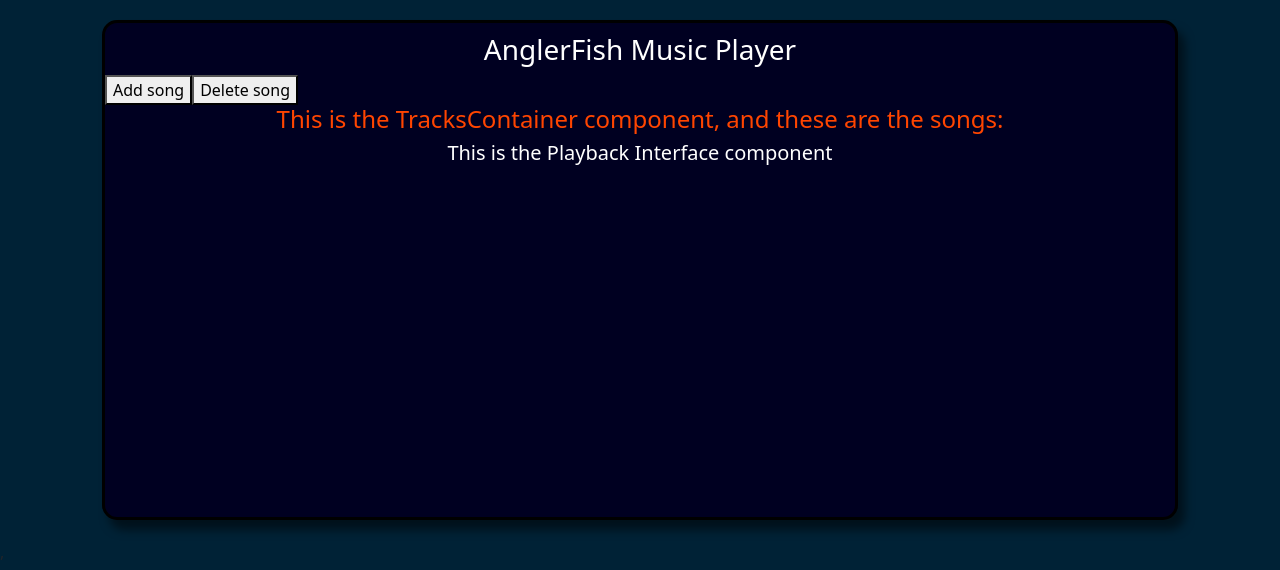
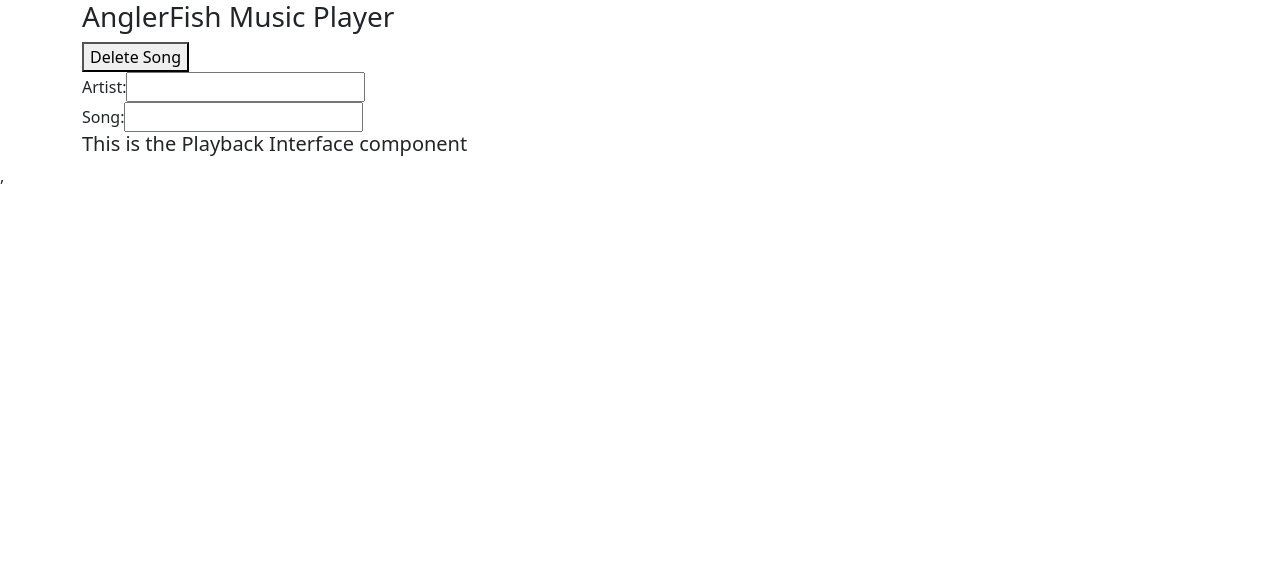
Before and after one commit to mfiloramo/anglerfish, a React app: page / in a window 1280 px wide. Shown: the top 570 px of the page. Built offline with nearby package versions, Linux system fonts and the light colour scheme.

Commit message:
frontend addSong and deleteSong operational (buttons/inputs)

```diff
--- a/client/assets/stylesheets/styles.css
+++ b/client/assets/stylesheets/styles.css
@@ -1,42 +1,44 @@
-html {
-    background-color: #002236;
+/*html {*/
+/*    background-color: #002236;*/
+/*}*/
+body {
+    background-color: orangered;
 }
+/*tr {*/
+/*    background-color: #ff0000;*/
+/*    border: white;*/
+/*    border-radius: 10px;*/
+/*}*/
 
-tr {
-    background-color: #ff0000;
-    border: white;
-    border-radius: 10px;
-}
+/*#root {*/
+/*    background-color: #002236;*/
+/*}*/
 
-#root {
-    background-color: #002236;
-}
+/*#playInterface {*/
+/*    text-align: center;*/
+/*}*/
 
-#playInterface {
-    text-align: center;
-}
+/*.outerBox {*/
+/*    color: white;*/
+/*    background-color: #000021;*/
+/*    margin: 20px;*/
+/*    height: 500px;*/
+/*    padding-top: 10px;*/
+/*    border-style: solid;*/
+/*    box-shadow: 7px 10px 10px rgba(0, 0, 0, .5);*/
+/*    border-radius: 15px;*/
+/*    border-color: black;*/
+/*}*/
 
-.outerBox {
-    color: white;
-    background-color: #000021;
-    margin: 20px;
-    height: 500px;
-    padding-top: 10px;
-    border-style: solid;
-    box-shadow: 7px 10px 10px rgba(0, 0, 0, .5);
-    border-radius: 15px;
-    border-color: black;
-}
+/*.innerBox {*/
+/*!* BUILD innerBox FORMATTING HERE *!*/
+/*}*/
 
-.innerBox {
-/* BUILD innerBox FORMATTING HERE */
-}
+/*#header {*/
+/*    text-align: center;*/
+/*}*/
 
-#header {
-    text-align: center;
-}
-
-#test {
-    text-align: center;
-    color: orangered;
-}
+/*#test {*/
+/*    text-align: center;*/
+/*    color: orangered;*/
+/*}*/
--- a/client/containers/TracksContainer.jsx
+++ b/client/containers/TracksContainer.jsx
@@ -1,50 +1,74 @@
-import React, { Component } from 'react';
+import React, { Component, useState } from 'react';
 // TODO: IMPORT SONG CREATOR THAT WILL QUERY FOR SONGS
 
+// USE AND INCREMENT A NUMBER TO ASSIGN UNIQUE KEY IDS TO COMPONENTS
 let key = 0;
 
 class TracksContainer extends Component {
   constructor(props) {
     super(props);
-
-    this.state = {
-      songs: []
-    }
+    this.state = { songs: [] }
 
     this.addSong = this.addSong.bind(this);
     this.deleteSong = this.deleteSong.bind(this);
+  };
 
-  }
-  addSong = () => {
-    const newState = [...this.state.songs];
-    newState.push(
-      <tr key={key++}>this is an added song!</tr>
+  addSong = e => {
+    if (e.keyCode === 13) {
+      const newState = this.state.songs;
+      newState.push(
+        <div key={key++}>This is a new song. It is by {e.target.value}</div>,
+        // <br />
     );
-    this.setState({ songs: newState });
-    console.log(key)
+      this.setState({ songs: newState });
+      console.log('Song added!');
+    }
   };
 
   deleteSong = () => {
-    const newState = [...this.state.songs];
-    newState.pop();
-    this.setState({ songs: newState });
+      const newState = this.state.songs;
+      newState.pop();
+      this.setState({ songs: newState });
+      console.log('Song deleted!');
   };
 
   render() {
     return (
       <div className={'innerBox'}>
-        <button
-          type={'button'}
-          onClick={this.addSong}>
-          Add song
-        </button>
-        <button
-          type={'button'}
-          onClick={this.deleteSong}>
-          Delete song
-        </button>
-        <h4 id={"test"}>This is the TracksContainer component, and these are the songs: { this.state.songs }</h4>
+
+        <button type={'button'} onClick={this.deleteSong}>Delete Song</button>
+          <br />
+        <label htmlFor={'artist'}>Artist: </label>
+        <input id={'a'} type={'text'} name={'artist'} onKeyDown={this.addSong} />
+          <br />
+        <label htmlFor={'song'}>Song: </label>
+        <input id={'a'} type={'text'} name={'song'} onKeyDown={this.addSong} />
+
+        <div>
+          {this.state.songs}
+        </div>
+
       </div>
+
+      // {/*// <table className={'innerBox'}>*/}
+      // {/*//   <tbody>*/}
+      // {/*//   <tr>*/}
+      // {/*//     <td>*/}
+      // {/*//       <button type={'button'} onClick={this.deleteSong}>Delete Song</button>*/}
+      // {/*//         <br />*/}
+      // {/*//       <label htmlFor={'artist'}>Artist: </label>*/}
+      // {/*//       <input id={'a'} type={'text'} name={'artist'} onKeyDown={this.addSong} />*/}
+      // {/*//         <br />*/}
+      // {/*//       <label htmlFor={'song'}>Song: </label>*/}
+      // {/*//       <input id={'a'} type={'text'} name={'song'} onKeyDown={this.addSong} />*/}
+      // {/*//     </td>*/}
+      // {/*//     <td>*/}
+      // {/*//       {this.state.songs}*/}
+      // {/*//     </td>*/}
+      // {/*//*/}
+      // {/*//   </tr>*/}
+      // {/*//   </tbody>*/}
+      // {/*// </table>*/}
     );
   }
 }
--- a/client/index.html
+++ b/client/index.html
@@ -4,7 +4,7 @@
       <meta charset="UTF-8">
       <meta name="viewport" content="width=device-width, initial-scale=1.0">
       <meta http-equiv="X-UA-Compatible" content="ie=edge">
-      <link rel="stylesheet" href="/client/assets/stylesheets/styles.css">
+      <link rel="stylesheet" type="text/css" href="/client/assets/stylesheets/styles.css">
       <title>AnglerFish Music Player</title>
   </head>
 
--- a/package.json
+++ b/package.json
@@ -4,9 +4,9 @@
   "description": "Anglerfish Music Player",
   "main": "./client/index.js",
   "scripts": {
+    "start": "node server/server.js",
     "build": "webpack",
-    "dev": "concurrently \"cross-env NODE_ENV=development webpack-dev-server --open --hot --progress --color\" \"nodemon ./server/server.js\"",
-    "start": "webpack serve --hot --progress"
+    "dev": "concurrently \"cross-env NODE_ENV=development webpack-dev-server --open --hot --progress --color\" \"nodemon ./server/server.js\""
   },
   "author": "Michael Filoramo",
   "dependencies": {
```
Also changed, not shown: client/store.js (deleted, +0 -10 lines), 3 other files (tests, documents, lock files or other folders).
